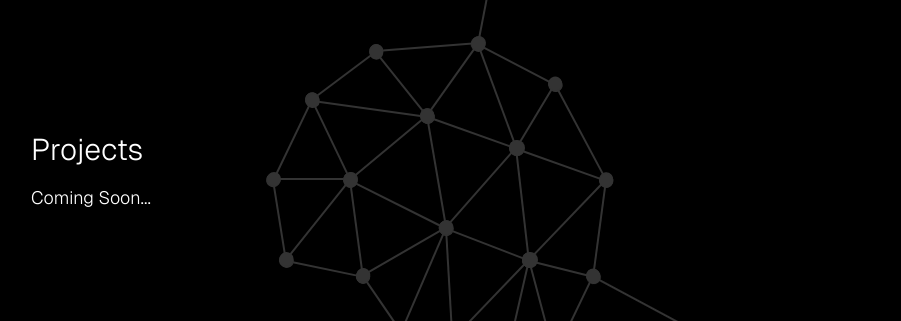
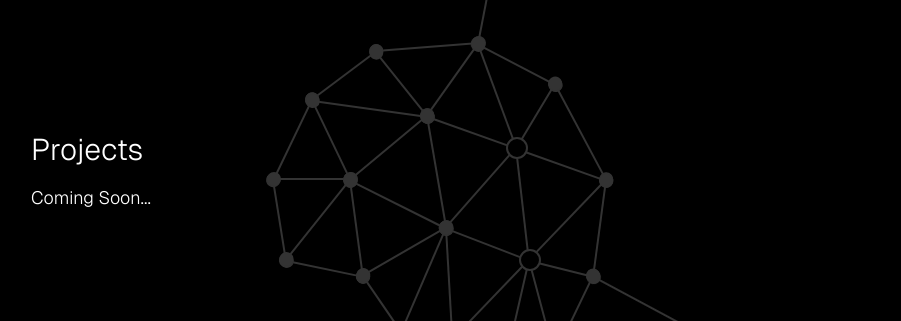
Before and after one commit to RishikSarkar/personal-portfolio-3.0, a Next.js app: page / in a window 1280 px wide. Shown: the part 2620-2941 px from the top of the page, without its empty margins (33-934 px from the left). Built offline with nearby package versions, Linux system fonts and the light colour scheme.

Commit message:
added project nodes (but black for now)

```diff
--- a/src/components/BrainNode.tsx
+++ b/src/components/BrainNode.tsx
@@ -1,4 +1,4 @@
-import React, { useState } from 'react';
+import React, { useState, useEffect, useCallback, useMemo } from 'react';
 
 interface Project {
   name: string;
@@ -10,32 +10,63 @@ interface BrainNodeProps {
   x: number;
   y: number;
   project: Project;
+  scrollY: number;
+  mainLineFillY: number;
 }
 
-const BrainNode: React.FC<BrainNodeProps> = ({ x, y, project }) => {
+const BrainNode: React.FC<BrainNodeProps> = ({ x, y, project, scrollY, mainLineFillY }) => {
   const [isHovered, setIsHovered] = useState(false);
+  const [isFilled, setIsFilled] = useState(false);
 
-  const nodeSize = isHovered ? 24 : 16;
-  const offset = nodeSize / 2;
+  const defaultSize = 14;
+  const hoverSize = 24;
+  const gapSize = 4;
+
+  const updateFilled = useCallback(() => {
+    setIsFilled(y - scrollY <= mainLineFillY);
+  }, [y, scrollY, mainLineFillY]);
+
+  useEffect(() => {
+    updateFilled();
+  }, [updateFilled]);
+
+  const nodeStyle = useMemo(() => ({
+    position: 'absolute' as const,
+    left: `${x - (isHovered ? hoverSize : defaultSize) / 2}px`,
+    top: `${y - (isHovered ? hoverSize : defaultSize) / 2}px`,
+    width: `${isHovered ? hoverSize : defaultSize}px`,
+    height: `${isHovered ? hoverSize : defaultSize}px`,
+    backgroundColor: isFilled ? '#ffffff' : '#333333',
+    borderRadius: '50%',
+    transition: 'all 0.3s ease',
+    cursor: 'pointer',
+    zIndex: 12,
+  }), [x, y, isHovered, isFilled]);
+
+  const ringStyle = useMemo(() => ({
+    position: 'absolute' as const,
+    top: `-${gapSize}px`,
+    left: `-${gapSize}px`,
+    right: `-${gapSize}px`,
+    bottom: `-${gapSize}px`,
+    borderRadius: '50%',
+    border: `2px solid ${isFilled ? '#ffffff' : '#333333'}`,
+    transition: 'all 0.3s ease',
+    backgroundColor: '#000000',
+    zIndex: 11,
+  }), [gapSize, isFilled]);
+
+  const handleMouseEnter = useCallback(() => setIsHovered(true), []);
+  const handleMouseLeave = useCallback(() => setIsHovered(false), []);
 
   return (
     <div
       className="brain-node"
-      style={{
-        position: 'absolute',
-        left: `${x - offset}px`,
-        top: `${y - offset}px`,
-        width: `${nodeSize}px`,
-        height: `${nodeSize}px`,
-        backgroundColor: isHovered ? '#ffffff' : '#333333',
-        borderRadius: '50%',
-        transition: 'all 0.3s ease',
-        cursor: 'pointer',
-        zIndex: 10,
-      }}
-      onMouseEnter={() => setIsHovered(true)}
-      onMouseLeave={() => setIsHovered(false)}
+      style={nodeStyle}
+      onMouseEnter={handleMouseEnter}
+      onMouseLeave={handleMouseLeave}
     >
+      <div style={ringStyle} />
       {isHovered && (
         <div className="project-popup" style={{
           position: 'absolute',
@@ -63,4 +94,4 @@ const BrainNode: React.FC<BrainNodeProps> = ({ x, y, project }) => {
   );
 };
 
-export default BrainNode;
+export default React.memo(BrainNode);
--- a/src/components/NetworkLine.tsx
+++ b/src/components/NetworkLine.tsx
@@ -7,7 +7,7 @@ import { brainNodes } from '../data/brainNodes';
 import { getActiveProjects, getProjectNode } from '../data/projects';
 
 const NetworkLine: React.FC = () => {
-  const { lines, addLine } = useNetworkLines();
+  const { lines, addLine, scrollY, mainLineFillY } = useNetworkLines();
 
   const createLine = useCallback((
     startXPercent: number,
@@ -199,6 +199,8 @@ const NetworkLine: React.FC = () => {
             x={line.startCoords.x}
             y={line.startCoords.y}
             project={project}
+            scrollY={scrollY}
+            mainLineFillY={mainLineFillY}
           />
         );
       }
@@ -248,7 +250,7 @@ const NetworkLine: React.FC = () => {
         )}
       </div>
     );
-  }), [lines, calculateLength, calculateRotation]);
+  }), [lines, calculateLength, calculateRotation, scrollY, mainLineFillY]);
 
   return <>{renderedLines}</>;
 };
```
